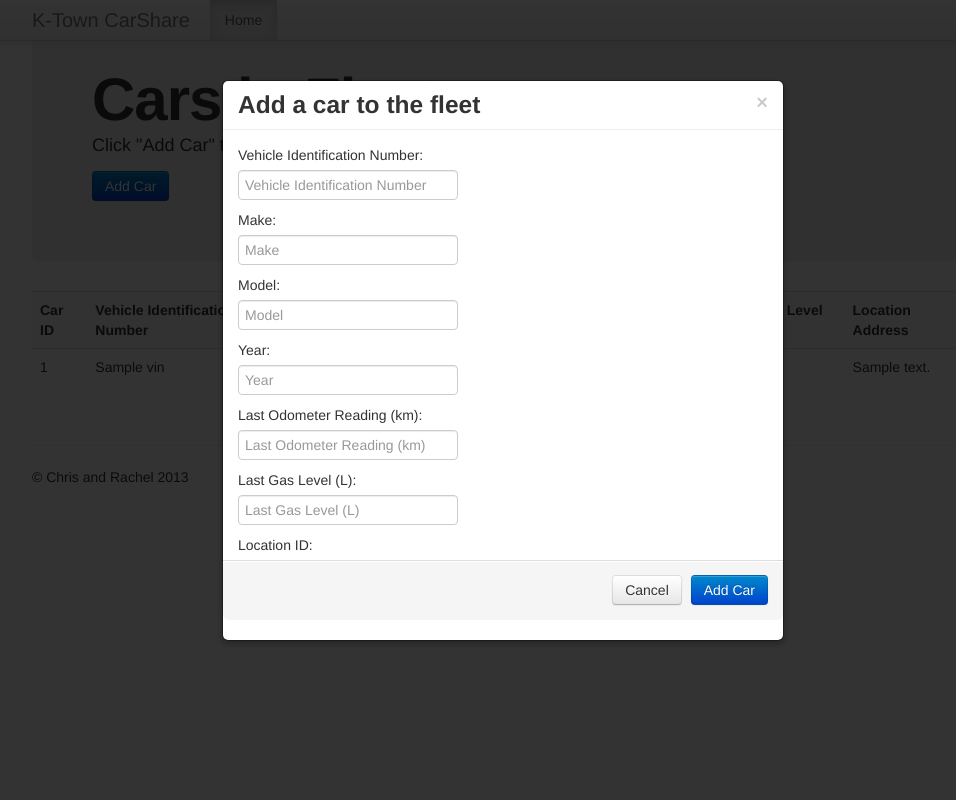
After one commit to ChrisCooper/cisc-332-project, a Django app: template carshare/carshare/templates/cars.html in a window 1280 px wide, after a click on "Add Car". The commit adds this page. Shown: the whole page, without its empty margins (138-1094 px from the left). Run offline with Django 3.2, Linux system fonts and the light colour scheme; the template is opened without the code that fills it: most values are stand-ins (such as "Sample title", 1, 10 or a date in 2020); some libraries are stand-ins or nearby versions.

Commit message:
You can view and add cars

```diff
--- a/carshare/carshare/settings.py
+++ b/carshare/carshare/settings.py
@@ -97,7 +97,6 @@ TEMPLATE_LOADERS = (
 MIDDLEWARE_CLASSES = (
     'django.middleware.common.CommonMiddleware',
     'django.contrib.sessions.middleware.SessionMiddleware',
-    'django.middleware.csrf.CsrfViewMiddleware',
     'django.contrib.auth.middleware.AuthenticationMiddleware',
     'django.contrib.messages.middleware.MessageMiddleware',
     # Uncomment the next line for simple clickjacking protection:
--- /dev/null
+++ b/carshare/carshare/templates/cars.html
@@ -0,0 +1,85 @@
+{% extends "base.html" %}
+
+{% block body_content %}
+
+     <!-- Main hero unit for a primary marketing message or call to action -->
+    <div class="hero-unit">
+        <h1>Cars in Fleet</h1>
+        <p>Click "Add Car" to add to the fleet.</p>
+
+        <a href="#carModal" role="button" class="btn btn-primary" data-toggle="modal">Add Car</a>
+
+     </div>
+
+    <!-- Example row of columns -->
+    <div class="row">
+        <div class="span12">
+            <table class="table table-striped table-hover">
+                <tr>
+                    <th>Car ID</th>
+                    <th>Vehicle Identification Number</th>
+                    <th>Make</th>
+                    <th>Model</th>
+                    <th>Year</th>
+                    <th>Last Odometer Check (km)</th>
+                    <th>Last Gas Level (L)</th>
+                    <th>Location Address</th>
+                </tr>
+                {% for car in cars %}
+                <tr>
+                    <td>{{ car.id }}</td>
+                    <td>{{ car.VIN }}</td>
+                    <td>{{ car.make }}</td>
+                    <td>{{ car.model }}</td>
+                    <td>{{ car.year }}</td>
+                    <td>{{ car.lastOD }}</td>
+                    <td>{{ car.lastGas }}</td>
+                    <td>{{ car.location.address }}</td>
+                </tr>
+                {% endfor %}
+            </table>
+        </div>
+
+    </div>
+
+    <!-- Modal -->
+    <div id="carModal" class="modal hide fade" tabindex="-1" role="dialog" aria-labelledby="myModalLabel" aria-hidden="true">
+        <div class="modal-header">
+            <button type="button" class="close" data-dismiss="modal" aria-hidden="true">×</button>
+            <h3 id="myModalLabel">Add a car to the fleet</h3>
+        </div>
+        <form method="post" action="" >
+            <div class="modal-body">
+
+                <label for="vin">Vehicle Identification Number:</label>
+                <input type="text" name="vin" value="" id="vin" placeholder="Vehicle Identification Number">
+
+                <label for="make">Make:</label>
+                <input type="text" name="make" value="" id="make" placeholder="Make">
+
+                <label for="model">Model:</label>
+                <input type="text" name="model" value="" id="model" placeholder="Model">
+
+                <label for="year">Year:</label>
+                <input type="text" name="year" value="" id="year" placeholder="Year">
+
+                <label for="lastOD">Last Odometer Reading (km):</label>
+                <input type="text" name="lastOD" value="" id="lastOD" placeholder="Last Odometer Reading (km)">
+
+                <label for="lastGas">Last Gas Level (L):</label>
+                <input type="text" name="lastGas" value="" id="lastGas" placeholder="Last Gas Level (L)">
+
+                <label for="locNum">Location ID:</label>
+                <input type="text" name="locNum" value="" id="locNum" placeholder="Location ID">
+
+
+
+            </div>
+            <div class="modal-footer">
+                <button class="btn" data-dismiss="modal" aria-hidden="true">Cancel</button>
+                <input type="submit" value="Add Car" class="btn btn-primary" />
+            </div>
+        </form>
+    </div>
+
+{% endblock %}
--- a/carshare/carshare/templates/index.html
+++ b/carshare/carshare/templates/index.html
@@ -18,6 +18,11 @@
                         <a href="{% url 'reservations' %}">Show reservations for a given day</a>
                     </td>
                 </tr>
+                <tr>
+                    <td>
+                        <a href="{% url 'cars' %}">View all cars in the fleet, and add new cars</a>
+                    </td>
+                </tr>
             </table>
         </div>
 
--- a/carshare/carshare/urls.py
+++ b/carshare/carshare/urls.py
@@ -3,4 +3,5 @@ from django.conf.urls import patterns, include, url
 urlpatterns = patterns('carshare.views',
     url(r'^$', 'index', name="home"),
     url(r'^reservations$', 'reservations', name="reservations"),
+    url(r'^cars$', 'cars', name="cars"),
 )
```
Also changed, not shown: carshare/carshare/models.py (+41 -9 lines), carshare/carshare/templates/reservations_today.html (+8 -0 lines), carshare/carshare/views.py (+29 -0 lines).
